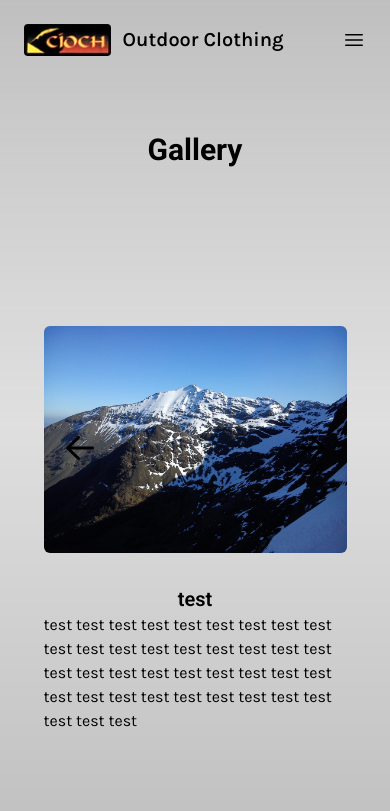
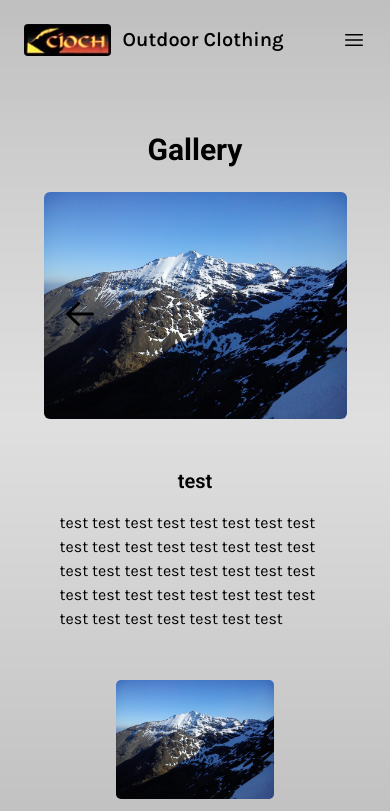
Before and after one commit to lpscrim/cioch, a Next.js app: page /gallery in a window 390 px wide. Shown: the top 811 px of the page. Built offline with nearby package versions, Linux system fonts and the light colour scheme; a web font is replaced by a local one.

Commit message:
Reformed dimentions of Gallery page

```diff
--- a/components/gallery/ImageViewer.tsx
+++ b/components/gallery/ImageViewer.tsx
@@ -18,13 +18,14 @@ const ImageViewer: React.FC<ImageViewerProps> = ({
   onPrev,
 }) => {
   return (
-    <div className="flex flex-col  justify-center items-start min-h-[80vh]">
-      <div className="relative flex  items-center pb-4">
+    <div className="flex flex-col">
+    <div className="flex justify-center items-start">
+        <div className="relative flex items-center pb-4">
           <div className="rounded-md overflow-hidden">
             <Image
               src={selectedImage}
-            alt={'Image of Isle of Skye'}
-            className=""
+              alt={"Image of Isle of Skye"}
+              className="w-full"
             />
           </div>
 
@@ -32,19 +33,18 @@ const ImageViewer: React.FC<ImageViewerProps> = ({
             className="absolute top-1/2 transform -translate-y-1/2 left-0 text-text py-14 px-4 md:py-28 md:px-5 text-3xl md:text-5xl z-100"
             onClick={onPrev}
           >
-          <ArrowLeftIcon className="w-10 h-10 text-text hover:text-secondary transition-colors cursor-pointer"  />
-
+            <ArrowLeftIcon className="w-10 h-10 text-text hover:text-secondary transition-colors cursor-pointer" />
           </button>
           <button
             className="absolute top-1/2 transform -translate-y-1/2 right-0 text-text py-14 px-4 md:py-28 md:px-5 text-3xl md:text-5xl"
             onClick={onNext}
           >
-          <ArrowRightIcon className="w-10 h-10 text-text hover:text-secondary transition-colors cursor-pointer"  />
+            <ArrowRightIcon className="w-10 h-10 text-text hover:text-secondary transition-colors cursor-pointer" />
           </button>
-
         </div>
-      <div className="text-text-secondary justify-center pt-4">
-              <h2 className="font-semibold text-xl text-center">{heading}</h2>
+    </div>
+    <div className="text-text-secondary justify-center pt-8 pb-12 px-4 sm:px-10 lg:px-16 xl:px-30">
+              <h2 className="font-semibold text-xl text-center pb-4">{heading}</h2>
               <p>{blog}</p>
         </div>
     </div>
```
Lines whose indentation alone changed are shown as unchanged.
